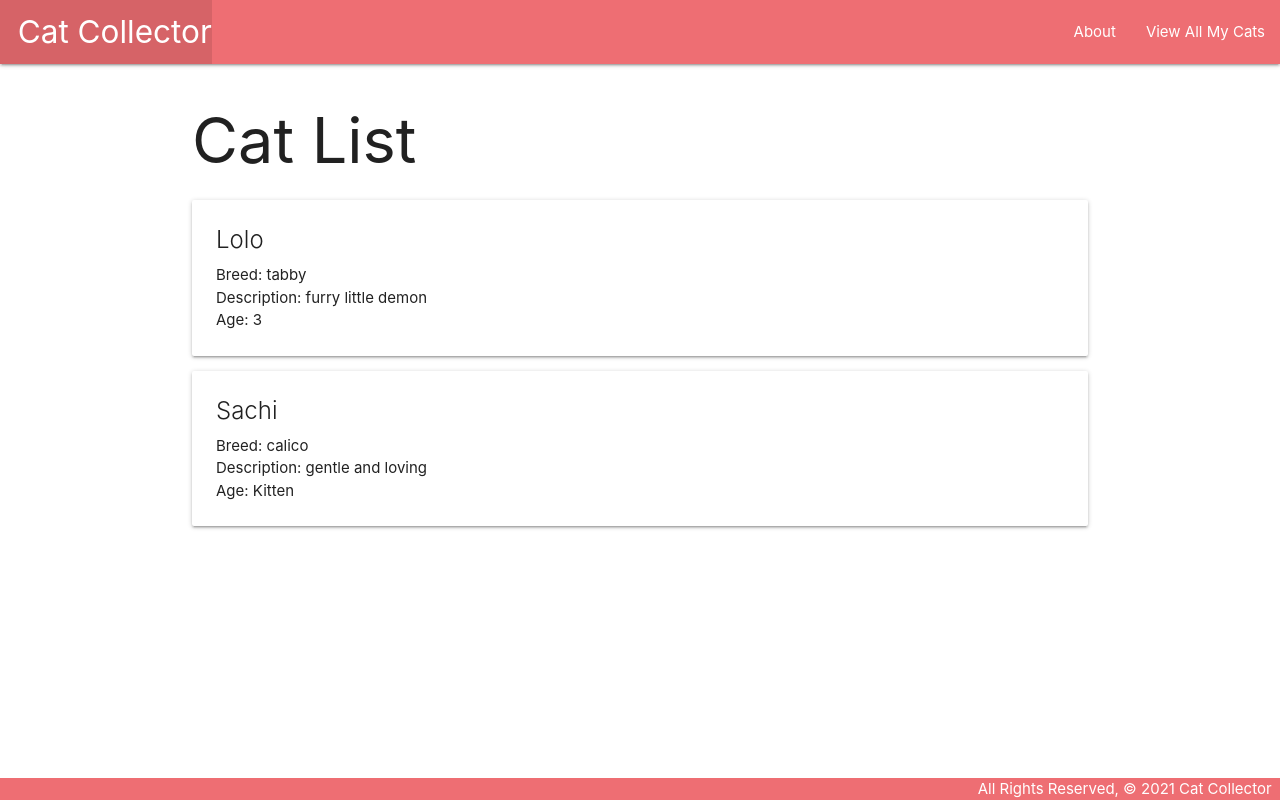
After one commit to katiepestotnik/new-deploy, a Django app: page /cats/ in a window 1280 px wide. The commit adds this page. Run offline with Django 4.2, Linux system fonts and the light colour scheme.

Commit message:
cats index create

```diff
--- a/catcollector_project/catcollector_app/templates/cats/base.html
+++ b/catcollector_project/catcollector_app/templates/cats/base.html
@@ -18,6 +18,7 @@
         </ul>
         <ul class="right">
           <li><a href="/about">About</a></li>
+          <li><a href="/cats">View All My Cats</a></li>
         </ul>
       </div>
     </nav>
--- /dev/null
+++ b/catcollector_project/catcollector_app/templates/cats/index.html
@@ -0,0 +1,21 @@
+{% extends 'cats/base.html' %}
+{% block content %}
+
+    <h1>Cat List</h1>
+
+    {% for cat in cats %}
+        <div class="card">
+            <div class="card-content">
+                <span class="card-title">{{ cat.name }}</span>
+                <p>Breed: {{cat.breed}}</p>
+                <p>Description: {{cat.description}}</p>
+                {% if cat.age > 0 %}
+                    <p>Age: {{cat.age}}</p>
+                {% else %}
+                    <p>Age: Kitten</p>
+                {% endif %}
+            </div>
+        </div>
+    {% endfor %}
+
+{% endblock %}
--- a/catcollector_project/catcollector_app/urls.py
+++ b/catcollector_project/catcollector_app/urls.py
@@ -4,4 +4,5 @@ from . import views
 urlpatterns = [
     path('', views.home, name="home"),
     path('about/', views.about, name="about"),
+    path('cats/', views.cats_index, name="index"),
 ]
--- a/catcollector_project/catcollector_app/views.py
+++ b/catcollector_project/catcollector_app/views.py
@@ -1,5 +1,12 @@
 from django.shortcuts import render
 from django.http import HttpResponse
+
+# Add this cats list below the imports
+cats = [
+  {'name': 'Lolo', 'breed': 'tabby', 'description': 'furry little demon', 'age': 3},
+  {'name': 'Sachi', 'breed': 'calico', 'description': 'gentle and loving', 'age': 0},
+]
+
 
 # Create your views here.
 def home(request):
@@ -8,3 +15,6 @@ def home(request):
 
 def about(request):
     return render(request, 'cats/about.html')
+
+def cats_index(request):
+    return render(request, 'cats/index.html', {'cats': cats})
```
